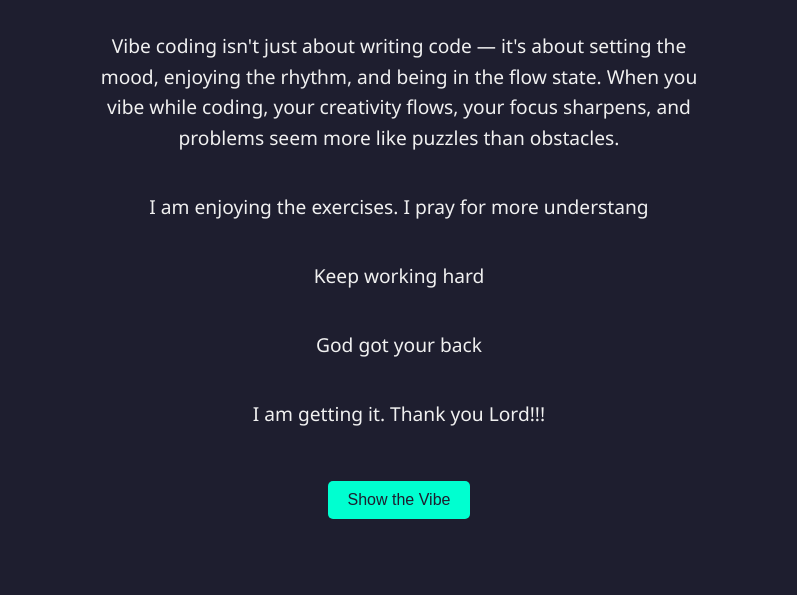
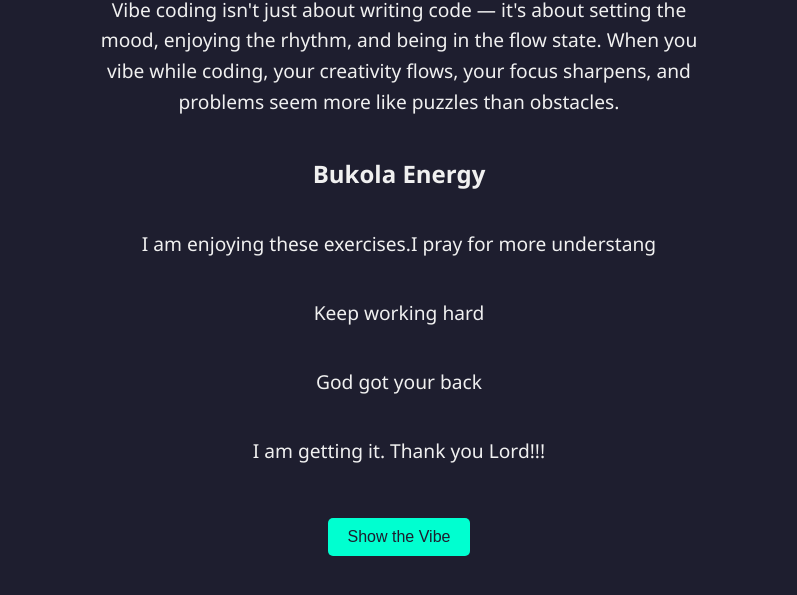
Before and after one commit to bukkia/jenkins-demo, a plain HTML site: page index.html in a window 1280 px wide. Shown: the part 195-790 px from the top of the page, without its empty margins (241-1038 px from the left). Drawn offline with Linux system fonts and the light colour scheme.

Commit message:
The Seventh Commit

```diff
--- a/index.html
+++ b/index.html
@@ -64,11 +64,10 @@
     than obstacles.
   </p>
 
-  <p>I am enjoying the exercises. I pray for more understang</p>
-
+  <h2>Bukola Energy</h2>
+  <p>I am enjoying these exercises.I pray for more understang</p>
   <p>Keep working hard</p>
   <p>God got your back</p>
-
   <p>I am getting it. Thank you Lord!!!</p>
 
   <button onclick="showVibe()">Show the Vibe</button>
```
